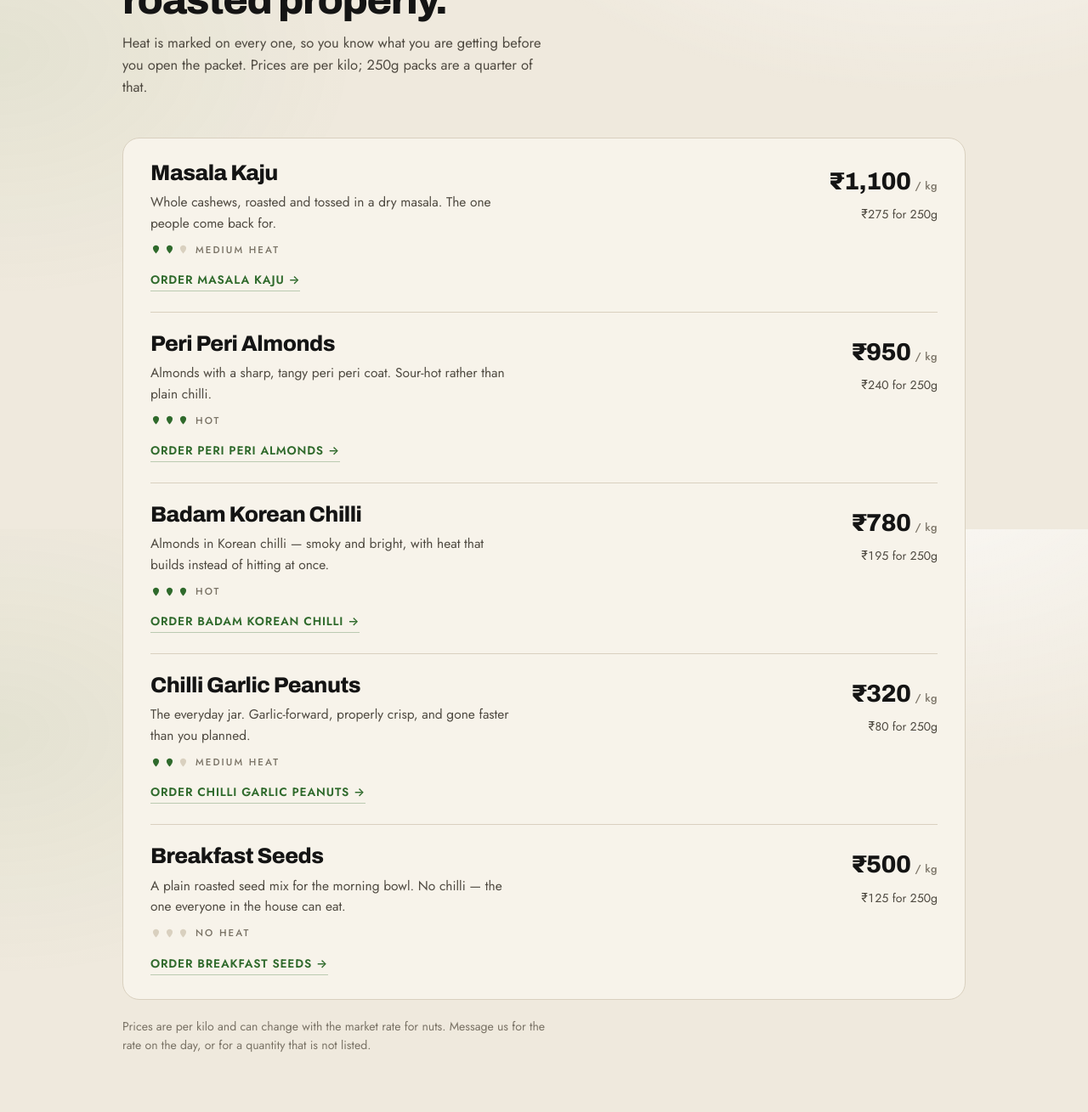
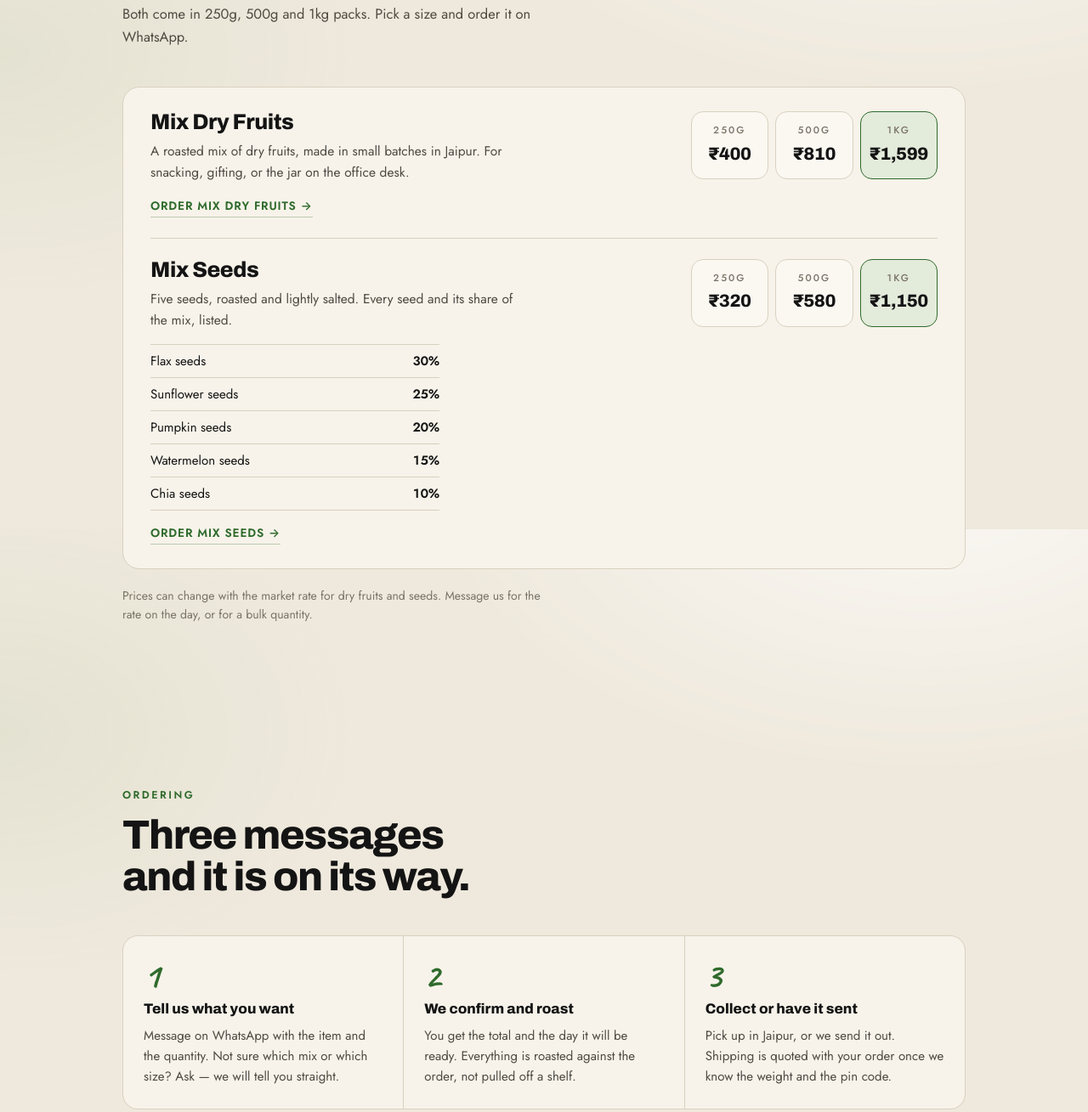
Before and after one commit to ramesh680/roasted-chaska-site, a plain HTML site: page public/index.html in a window 1280 px wide. Shown: the part 977-2286 px from the top of the page at 85% size. Drawn offline with Linux system fonts and the light colour scheme.

Commit message:
Update range: Mix Dry Fruits and Mix Seeds with 250g/500g/1kg prices

```diff
--- a/public/index.html
+++ b/public/index.html
@@ -4,11 +4,11 @@
 <meta charset="utf-8">
 <meta name="viewport" content="width=device-width, initial-scale=1, viewport-fit=cover">
 <title>Roasted Chaska | Small-batch roasted dry fruits, Jaipur</title>
-<meta name="description" content="Masala kaju, peri peri almonds, Korean chilli badam and more, roasted to order in Jaipur. Order on WhatsApp. Delivery across India.">
+<meta name="description" content="Mix dry fruits and mix seeds, roasted in small batches in Jaipur. 250g, 500g and 1kg packs. Order on WhatsApp. Delivery across India.">
 <meta name="theme-color" content="#EFE9DD">
 <meta property="og:type" content="website">
 <meta property="og:title" content="Roasted Chaska - Roast kiya kya?">
-<meta property="og:description" content="Small-batch roasted and spiced dry fruits from Jaipur. Order on WhatsApp.">
+<meta property="og:description" content="Mix dry fruits and mix seeds, roasted in small batches in Jaipur. Order on WhatsApp.">
 <link rel="icon" href="/favicon.svg" type="image/svg+xml">
 <link rel="preconnect" href="https://fonts.googleapis.com">
 <link rel="preconnect" href="https://fonts.gstatic.com" crossorigin>
@@ -185,6 +185,16 @@ footer{padding-block:44px 92px;border-top:1px solid var(--edge);margin-top:clamp
   html{scroll-behavior:auto}
   *{transition:none!important;animation:none!important}
 }
+.sizes{list-style:none;margin:0;padding:0;display:grid;grid-template-columns:repeat(3,minmax(84px,1fr));gap:8px}
+.sizes li{display:flex;flex-direction:column;align-items:center;gap:2px;padding:12px 10px;
+  border:1px solid var(--edge);border-radius:14px;background:var(--raised)}
+.sizes li:last-child{border-color:var(--green);background:var(--tint)}
+.sizes span{font-size:.72rem;letter-spacing:.18em;text-transform:uppercase;color:var(--ash);font-weight:500}
+.sizes b{font-family:var(--display);font-size:1.3rem;font-weight:800;letter-spacing:-.02em;font-variant-numeric:tabular-nums}
+.inside{list-style:none;margin:6px 0 0;padding:0;max-width:340px;border-top:1px solid var(--edge)}
+.inside li{display:flex;justify-content:space-between;gap:16px;padding:7px 0;border-bottom:1px solid var(--edge);font-size:.94rem}
+.inside b{font-weight:600;font-variant-numeric:tabular-nums}
+@media (max-width:720px){.sizes{width:100%}}
 </style>
 </head>
 <body>
@@ -204,8 +214,8 @@ footer{padding-block:44px 92px;border-top:1px solid var(--edge);margin-top:clamp
   <div class="wrap hero">
     <p class="eyebrow">Small-batch roasted dry fruits</p>
     <h1>Roast kiya kya<span class="q">?</span></h1>
-    <p class="lede">Cashews, almonds and peanuts roasted and spiced in small batches in Jaipur.
-      Sold by the kilo, <b>made to order</b>, and never sitting long enough to go soft.</p>
+    <p class="lede">Mixed dry fruits and mixed seeds, roasted in small batches in Jaipur.
+      Packed <b>made to order</b>, and never sitting long enough to go soft.</p>
     <div class="cta-row">
       <a class="btn btn-wa" href="https://wa.me/919799969322?text=Hi%20Roasted%20Chaska%2C%20I%27d%20like%20to%20place%20an%20order." target="_blank" rel="noopener">
         <svg width="18" height="18" viewBox="0 0 24 24" fill="currentColor" aria-hidden="true"><path d="M12 2a10 10 0 0 0-8.6 15.1L2 22l5-1.3A10 10 0 1 0 12 2zm0 18.2a8.2 8.2 0 0 1-4.2-1.2l-.3-.2-3 .8.8-2.9-.2-.3A8.2 8.2 0 1 1 12 20.2zm4.5-6.1c-.2-.1-1.5-.7-1.7-.8-.2-.1-.4-.1-.6.1l-.8 1c-.1.2-.3.2-.5.1a6.7 6.7 0 0 1-3.3-2.9c-.1-.2 0-.4.1-.5l.4-.5c.1-.2.2-.3.3-.5v-.5l-.8-1.8c-.2-.5-.4-.4-.6-.4h-.5c-.2 0-.5.1-.7.3-.7.7-1 1.6-.9 2.5.2 1.3.9 2.5 1.9 3.5a9 9 0 0 0 4.3 2.7c1 .3 1.8.2 2.4-.1.5-.3.9-.8 1.1-1.3.1-.4.1-.7 0-.8l-.6-.4z"/></svg>
@@ -215,7 +225,7 @@ footer{padding-block:44px 92px;border-top:1px solid var(--edge);margin-top:clamp
     </div>
     <dl class="strip">
       <div><dt>Roasted in</dt><dd>Jaipur</dd></div>
-      <div><dt>Sold by</dt><dd>250g &amp; 1kg</dd></div>
+      <div><dt>Sold by</dt><dd>250g, 500g &amp; 1kg</dd></div>
       <div><dt>Ordering</dt><dd>WhatsApp</dd></div>
       <div><dt>Delivery</dt><dd>Local &amp; across India</dd></div>
     </dl>
@@ -225,85 +235,51 @@ footer{padding-block:44px 92px;border-top:1px solid var(--edge);margin-top:clamp
     <div class="wrap">
       <div class="sec-head">
         <p class="eyebrow">The range</p>
-        <h2>Five things, roasted properly.</h2>
-        <p>Heat is marked on every one, so you know what you are getting before you open the packet.
-          Prices are per kilo; 250g packs are a quarter of that.</p>
+        <h2>Two mixes, roasted properly.</h2>
+        <p>Both come in 250g, 500g and 1kg packs. Pick a size and order it on WhatsApp.</p>
       </div>
 
       <div class="board">
 
         <article class="row">
           <div class="name">
-            <h3>Masala Kaju</h3>
-            <p class="desc">Whole cashews, roasted and tossed in a dry masala. The one people come back for.</p>
-            <p class="heat"><span class="pods" aria-hidden="true">
-              <svg width="13" height="13" viewBox="0 0 24 24"><path d="M12 3c3.6 0 6.6 2.4 6.6 6 0 4.2-3 8.4-6.6 12-3.6-3.6-6.6-7.8-6.6-12 0-3.6 3-6 6.6-6z" fill="#2F6A2C"/></svg>
-              <svg width="13" height="13" viewBox="0 0 24 24"><path d="M12 3c3.6 0 6.6 2.4 6.6 6 0 4.2-3 8.4-6.6 12-3.6-3.6-6.6-7.8-6.6-12 0-3.6 3-6 6.6-6z" fill="#2F6A2C"/></svg>
-              <svg width="13" height="13" viewBox="0 0 24 24"><path d="M12 3c3.6 0 6.6 2.4 6.6 6 0 4.2-3 8.4-6.6 12-3.6-3.6-6.6-7.8-6.6-12 0-3.6 3-6 6.6-6z" fill="#D9D0BF"/></svg>
-            </span> Medium heat</p>
+            <h3>Mix Dry Fruits</h3>
+            <p class="desc">A roasted mix of dry fruits, made in small batches in Jaipur. For snacking, gifting, or the jar on the office desk.</p>
           </div>
-          <div class="prices"><span class="kg">&#8377;1,100 <span>/ kg</span></span><span class="quarter">&#8377;275 for 250g</span></div>
-          <div class="order"><a class="linkwa" href="https://wa.me/919799969322?text=Hi%20Roasted%20Chaska%2C%20I%27d%20like%20to%20order%20Masala%20Kaju." target="_blank" rel="noopener">Order Masala Kaju &rarr;</a></div>
+          <div class="prices">
+            <ul class="sizes">
+              <li><span>250g</span><b>&#8377;400</b></li>
+              <li><span>500g</span><b>&#8377;810</b></li>
+              <li><span>1kg</span><b>&#8377;1,599</b></li>
+            </ul>
+          </div>
+          <div class="order"><a class="linkwa" href="https://wa.me/919799969322?text=Hi%20Roasted%20Chaska%2C%20I%27d%20like%20to%20order%20Mix%20Dry%20Fruits." target="_blank" rel="noopener">Order Mix Dry Fruits &rarr;</a></div>
         </article>
 
         <article class="row">
           <div class="name">
-            <h3>Peri Peri Almonds</h3>
-            <p class="desc">Almonds with a sharp, tangy peri peri coat. Sour-hot rather than plain chilli.</p>
-            <p class="heat"><span class="pods" aria-hidden="true">
-              <svg width="13" height="13" viewBox="0 0 24 24"><path d="M12 3c3.6 0 6.6 2.4 6.6 6 0 4.2-3 8.4-6.6 12-3.6-3.6-6.6-7.8-6.6-12 0-3.6 3-6 6.6-6z" fill="#2F6A2C"/></svg>
-              <svg width="13" height="13" viewBox="0 0 24 24"><path d="M12 3c3.6 0 6.6 2.4 6.6 6 0 4.2-3 8.4-6.6 12-3.6-3.6-6.6-7.8-6.6-12 0-3.6 3-6 6.6-6z" fill="#2F6A2C"/></svg>
-              <svg width="13" height="13" viewBox="0 0 24 24"><path d="M12 3c3.6 0 6.6 2.4 6.6 6 0 4.2-3 8.4-6.6 12-3.6-3.6-6.6-7.8-6.6-12 0-3.6 3-6 6.6-6z" fill="#2F6A2C"/></svg>
-            </span> Hot</p>
+            <h3>Mix Seeds</h3>
+            <p class="desc">Five seeds, roasted and lightly salted. Every seed and its share of the mix, listed.</p>
+            <ul class="inside">
+              <li><span>Flax seeds</span><b>30%</b></li>
+              <li><span>Sunflower seeds</span><b>25%</b></li>
+              <li><span>Pumpkin seeds</span><b>20%</b></li>
+              <li><span>Watermelon seeds</span><b>15%</b></li>
+              <li><span>Chia seeds</span><b>10%</b></li>
+            </ul>
           </div>
-          <div class="prices"><span class="kg">&#8377;950 <span>/ kg</span></span><span class="quarter">&#8377;240 for 250g</span></div>
-          <div class="order"><a class="linkwa" href="https://wa.me/919799969322?text=Hi%20Roasted%20Chaska%2C%20I%27d%20like%20to%20order%20Peri%20Peri%20Almonds." target="_blank" rel="noopener">Order Peri Peri Almonds &rarr;</a></div>
-        </article>
-
-        <article class="row">
-          <div class="name">
-            <h3>Badam Korean Chilli</h3>
-            <p class="desc">Almonds in Korean chilli &mdash; smoky and bright, with heat that builds instead of hitting at once.</p>
-            <p class="heat"><span class="pods" aria-hidden="true">
-              <svg width="13" height="13" viewBox="0 0 24 24"><path d="M12 3c3.6 0 6.6 2.4 6.6 6 0 4.2-3 8.4-6.6 12-3.6-3.6-6.6-7.8-6.6-12 0-3.6 3-6 6.6-6z" fill="#2F6A2C"/></svg>
-              <svg width="13" height="13" viewBox="0 0 24 24"><path d="M12 3c3.6 0 6.6 2.4 6.6 6 0 4.2-3 8.4-6.6 12-3.6-3.6-6.6-7.8-6.6-12 0-3.6 3-6 6.6-6z" fill="#2F6A2C"/></svg>
-              <svg width="13" height="13" viewBox="0 0 24 24"><path d="M12 3c3.6 0 6.6 2.4 6.6 6 0 4.2-3 8.4-6.6 12-3.6-3.6-6.6-7.8-6.6-12 0-3.6 3-6 6.6-6z" fill="#2F6A2C"/></svg>
-            </span> Hot</p>
+          <div class="prices">
+            <ul class="sizes">
+              <li><span>250g</span><b>&#8377;320</b></li>
+              <li><span>500g</span><b>&#8377;580</b></li>
+              <li><span>1kg</span><b>&#8377;1,150</b></li>
+            </ul>
           </div>
-          <div class="prices"><span class="kg">&#8377;780 <span>/ kg</span></span><span class="quarter">&#8377;195 for 250g</span></div>
-          <div class="order"><a class="linkwa" href="https://wa.me/919799969322?text=Hi%20Roasted%20Chaska%2C%20I%27d%20like%20to%20order%20Badam%20Korean%20Chilli." target="_blank" rel="noopener">Order Badam Korean Chilli &rarr;</a></div>
-        </article>
-
-        <article class="row">
-          <div class="name">
-            <h3>Chilli Garlic Peanuts</h3>
-            <p class="desc">The everyday jar. Garlic-forward, properly crisp, and gone faster than you planned.</p>
-            <p class="heat"><span class="pods" aria-hidden="true">
-              <svg width="13" height="13" viewBox="0 0 24 24"><path d="M12 3c3.6 0 6.6 2.4 6.6 6 0 4.2-3 8.4-6.6 12-3.6-3.6-6.6-7.8-6.6-12 0-3.6 3-6 6.6-6z" fill="#2F6A2C"/></svg>
-              <svg width="13" height="13" viewBox="0 0 24 24"><path d="M12 3c3.6 0 6.6 2.4 6.6 6 0 4.2-3 8.4-6.6 12-3.6-3.6-6.6-7.8-6.6-12 0-3.6 3-6 6.6-6z" fill="#2F6A2C"/></svg>
-              <svg width="13" height="13" viewBox="0 0 24 24"><path d="M12 3c3.6 0 6.6 2.4 6.6 6 0 4.2-3 8.4-6.6 12-3.6-3.6-6.6-7.8-6.6-12 0-3.6 3-6 6.6-6z" fill="#D9D0BF"/></svg>
-            </span> Medium heat</p>
-          </div>
-          <div class="prices"><span class="kg">&#8377;320 <span>/ kg</span></span><span class="quarter">&#8377;80 for 250g</span></div>
-          <div class="order"><a class="linkwa" href="https://wa.me/919799969322?text=Hi%20Roasted%20Chaska%2C%20I%27d%20like%20to%20order%20Chilli%20Garlic%20Peanuts." target="_blank" rel="noopener">Order Chilli Garlic Peanuts &rarr;</a></div>
-        </article>
-
-        <article class="row">
-          <div class="name">
-            <h3>Breakfast Seeds</h3>
-            <p class="desc">A plain roasted seed mix for the morning bowl. No chilli &mdash; the one everyone in the house can eat.</p>
-            <p class="heat"><span class="pods" aria-hidden="true">
-              <svg width="13" height="13" viewBox="0 0 24 24"><path d="M12 3c3.6 0 6.6 2.4 6.6 6 0 4.2-3 8.4-6.6 12-3.6-3.6-6.6-7.8-6.6-12 0-3.6 3-6 6.6-6z" fill="#D9D0BF"/></svg>
-              <svg width="13" height="13" viewBox="0 0 24 24"><path d="M12 3c3.6 0 6.6 2.4 6.6 6 0 4.2-3 8.4-6.6 12-3.6-3.6-6.6-7.8-6.6-12 0-3.6 3-6 6.6-6z" fill="#D9D0BF"/></svg>
-              <svg width="13" height="13" viewBox="0 0 24 24"><path d="M12 3c3.6 0 6.6 2.4 6.6 6 0 4.2-3 8.4-6.6 12-3.6-3.6-6.6-7.8-6.6-12 0-3.6 3-6 6.6-6z" fill="#D9D0BF"/></svg>
-            </span> No heat</p>
-          </div>
-          <div class="prices"><span class="kg">&#8377;500 <span>/ kg</span></span><span class="quarter">&#8377;125 for 250g</span></div>
-          <div class="order"><a class="linkwa" href="https://wa.me/919799969322?text=Hi%20Roasted%20Chaska%2C%20I%27d%20like%20to%20order%20Breakfast%20Seeds." target="_blank" rel="noopener">Order Breakfast Seeds &rarr;</a></div>
+          <div class="order"><a class="linkwa" href="https://wa.me/919799969322?text=Hi%20Roasted%20Chaska%2C%20I%27d%20like%20to%20order%20Mix%20Seeds." target="_blank" rel="noopener">Order Mix Seeds &rarr;</a></div>
         </article>
 
       </div>
-      <p class="note">Prices are per kilo and can change with the market rate for nuts. Message us for the rate on the day, or for a quantity that is not listed.</p>
+      <p class="note">Prices can change with the market rate for dry fruits and seeds. Message us for the rate on the day, or for a bulk quantity.</p>
     </div>
   </section>
 
@@ -317,7 +293,7 @@ footer{padding-block:44px 92px;border-top:1px solid var(--edge);margin-top:clamp
         <div class="step">
           <span class="num">1</span>
           <h3>Tell us what you want</h3>
-          <p>Message on WhatsApp with the item and the quantity. Not sure how hot something is? Ask &mdash; we will tell you straight.</p>
+          <p>Message on WhatsApp with the item and the quantity. Not sure which mix or which size? Ask &mdash; we will tell you straight.</p>
         </div>
         <div class="step">
           <span class="num">2</span>
@@ -365,7 +341,7 @@ footer{padding-block:44px 92px;border-top:1px solid var(--edge);margin-top:clamp
         <div>
           <p class="eyebrow">Get in touch</p>
           <h2>Roast kiya kya?</h2>
-          <p class="lede">Message on WhatsApp for anything &mdash; an order, a rate, or just to ask how hot the Korean chilli really is.</p>
+          <p class="lede">Message on WhatsApp for anything &mdash; an order, a rate, or just to ask what goes into a mix.</p>
           <div class="cta-row">
             <a class="btn btn-wa" href="https://wa.me/919799969322?text=Hi%20Roasted%20Chaska%2C%20I%27d%20like%20to%20place%20an%20order." target="_blank" rel="noopener">
               <svg width="18" height="18" viewBox="0 0 24 24" fill="currentColor" aria-hidden="true"><path d="M12 2a10 10 0 0 0-8.6 15.1L2 22l5-1.3A10 10 0 1 0 12 2zm0 18.2a8.2 8.2 0 0 1-4.2-1.2l-.3-.2-3 .8.8-2.9-.2-.3A8.2 8.2 0 1 1 12 20.2zm4.5-6.1c-.2-.1-1.5-.7-1.7-.8-.2-.1-.4-.1-.6.1l-.8 1c-.1.2-.3.2-.5.1a6.7 6.7 0 0 1-3.3-2.9c-.1-.2 0-.4.1-.5l.4-.5c.1-.2.2-.3.3-.5v-.5l-.8-1.8c-.2-.5-.4-.4-.6-.4h-.5c-.2 0-.5.1-.7.3-.7.7-1 1.6-.9 2.5.2 1.3.9 2.5 1.9 3.5a9 9 0 0 0 4.3 2.7c1 .3 1.8.2 2.4-.1.5-.3.9-.8 1.1-1.3.1-.4.1-.7 0-.8l-.6-.4z"/></svg>
```
